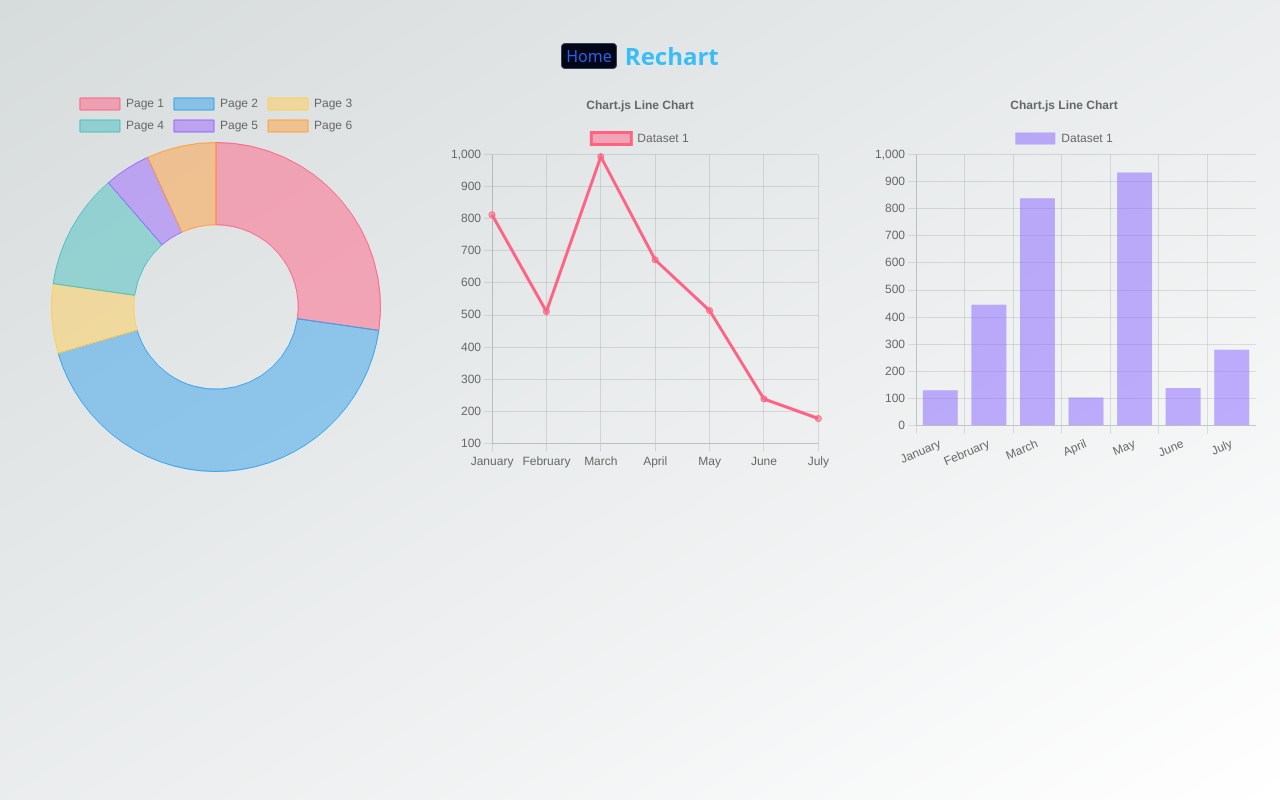
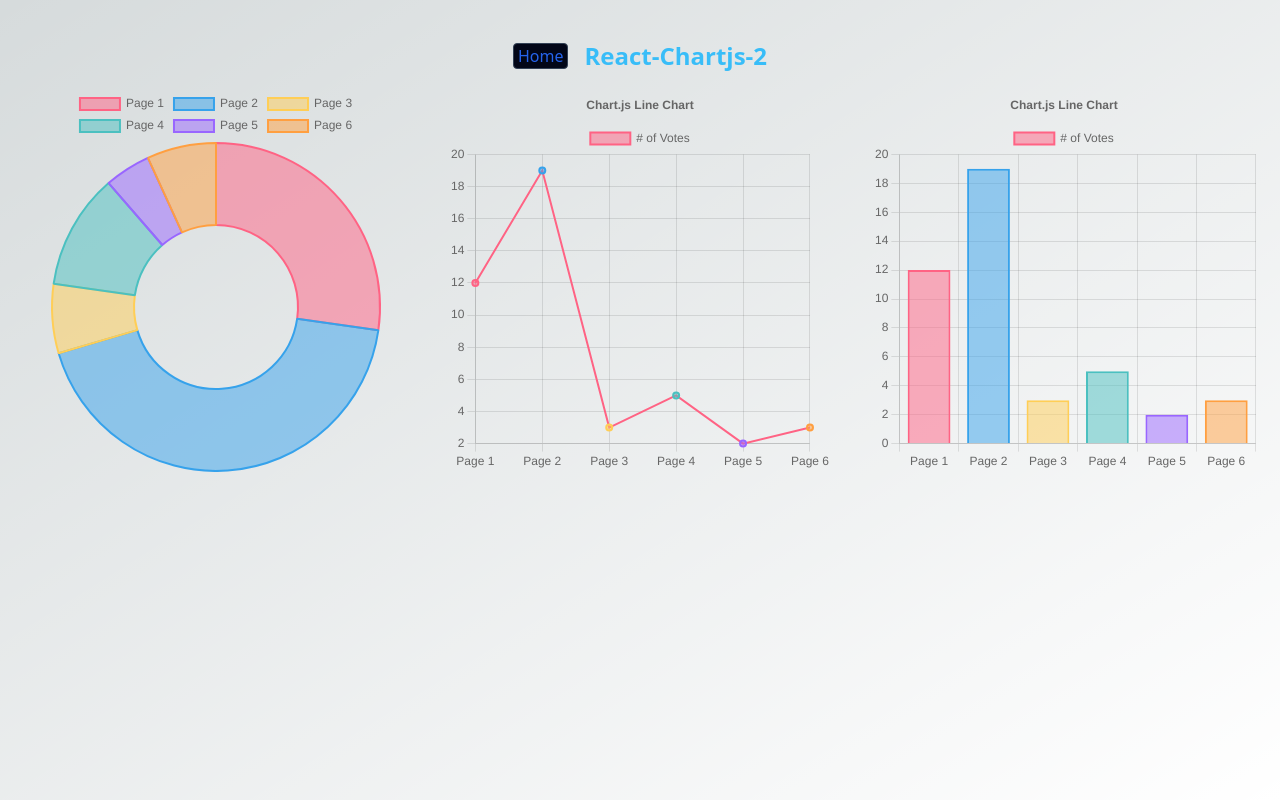
Before and after one commit to EtshD1/charty, a Next.js app: page /react-chartjs-2 in a window 1280 px wide. Built offline with nearby package versions, Linux system fonts and the light colour scheme.

Commit message:
RC2: Use common data

```diff
--- a/src/components/pageTemplate.tsx
+++ b/src/components/pageTemplate.tsx
@@ -13,7 +13,7 @@
             <Head>
                 <title>Charts Demo - {title}</title>
             </Head>
-            <div className="flex gap-2 items-center ">
+            <div className="flex gap-4 items-center">
                 <Link
                     href="/"
                     className="text-blue-600 hover:underline bg-slate-950 px-1 rounded border border-solid border-slate-700"
--- a/src/components/react-chartjs-2/bar.tsx
+++ b/src/components/react-chartjs-2/bar.tsx
@@ -10,6 +10,7 @@
     BarElement,
 } from "chart.js";
 import { Bar } from "react-chartjs-2";
+import { RC2Data } from ".";
 
 export const options = {
     plugins: {
@@ -23,21 +24,7 @@
     },
 };
 
-const labels = ["January", "February", "March", "April", "May", "June", "July"];
-
-export const data = {
-    labels,
-    datasets: [
-        {
-            label: "Dataset 1",
-            data: labels.map(() => Math.floor(Math.random() * 1000)),
-            borderColor: "rgb(132, 99, 255)",
-            backgroundColor: "rgba(132, 99, 255, 0.5)",
-        },
-    ],
-};
-
-const RC2BarDiagram = () => {
+const RC2BarDiagram = ({ data }: { data: RC2Data }) => {
     ChartJS.register(
         CategoryScale,
         LinearScale,
--- a/src/components/react-chartjs-2/doughnut.tsx
+++ b/src/components/react-chartjs-2/doughnut.tsx
@@ -1,33 +1,7 @@
 import { Doughnut } from "react-chartjs-2";
+import { RC2Data } from ".";
 
-export const data = {
-    labels: ["Page 1", "Page 2", "Page 3", "Page 4", "Page 5", "Page 6"],
-    datasets: [
-        {
-            label: "# of Votes",
-            data: [12, 19, 3, 5, 2, 3],
-            backgroundColor: [
-                "rgba(255, 99, 132, 0.5)",
-                "rgba(54, 162, 235, 0.5)",
-                "rgba(255, 206, 86, 0.5)",
-                "rgba(75, 192, 192, 0.5)",
-                "rgba(153, 102, 255, 0.5)",
-                "rgba(255, 159, 64, 0.5)",
-            ],
-            borderColor: [
-                "rgba(255, 99, 132, 1)",
-                "rgba(54, 162, 235, 1)",
-                "rgba(255, 206, 86, 1)",
-                "rgba(75, 192, 192, 1)",
-                "rgba(153, 102, 255, 1)",
-                "rgba(255, 159, 64, 1)",
-            ],
-            borderWidth: 1,
-        },
-    ],
-};
-
-const RC2DoughnutDiagram = () => {
+const RC2DoughnutDiagram = ({ data }: { data: RC2Data }) => {
     return (
         <div className="w-96 h-96">
             <Doughnut data={data} />
--- a/src/components/react-chartjs-2/index.tsx
+++ b/src/components/react-chartjs-2/index.tsx
@@ -1,13 +1,103 @@
+import { useEffect, useState } from "react";
 import RC2BarDiagram from "./bar";
 import RC2DoughnutDiagram from "./doughnut";
 import RC2LineDiagram from "./line";
 
+export interface RC2Data {
+    labels: string[];
+    datasets: {
+        label: string;
+        data: number[];
+        backgroundColor: string[];
+        borderColor: string[];
+        borderWidth: number;
+    }[];
+}
+
 const RC2Page = () => {
+    const [data, setData] = useState<RC2Data>();
+
+    useEffect(() => {
+        setTimeout(() => {
+            setData({
+                labels: [
+                    "Page 1",
+                    "Page 2",
+                    "Page 3",
+                    "Page 4",
+                    "Page 5",
+                    "Page 6",
+                ],
+                datasets: [
+                    {
+                        label: "# of Votes",
+                        data: [15, 22, 6, 8, 6, 7],
+                        backgroundColor: [
+                            "rgba(255, 99, 132, 0.5)",
+                            "rgba(54, 162, 235, 0.5)",
+                            "rgba(255, 206, 86, 0.5)",
+                            "rgba(75, 192, 192, 0.5)",
+                            "rgba(153, 102, 255, 0.5)",
+                            "rgba(255, 159, 64, 0.5)",
+                        ],
+                        borderColor: [
+                            "rgba(255, 99, 132, 1)",
+                            "rgba(54, 162, 235, 1)",
+                            "rgba(255, 206, 86, 1)",
+                            "rgba(75, 192, 192, 1)",
+                            "rgba(153, 102, 255, 1)",
+                            "rgba(255, 159, 64, 1)",
+                        ],
+                        borderWidth: 2,
+                    },
+                ],
+            });
+        }, 10000);
+
+        setTimeout(() => {
+            setData({
+                labels: [
+                    "Page 1",
+                    "Page 2",
+                    "Page 3",
+                    "Page 4",
+                    "Page 5",
+                    "Page 6",
+                ],
+                datasets: [
+                    {
+                        label: "# of Votes",
+                        data: [12, 19, 3, 5, 2, 3],
+                        backgroundColor: [
+                            "rgba(255, 99, 132, 0.5)",
+                            "rgba(54, 162, 235, 0.5)",
+                            "rgba(255, 206, 86, 0.5)",
+                            "rgba(75, 192, 192, 0.5)",
+                            "rgba(153, 102, 255, 0.5)",
+                            "rgba(255, 159, 64, 0.5)",
+                        ],
+                        borderColor: [
+                            "rgba(255, 99, 132, 1)",
+                            "rgba(54, 162, 235, 1)",
+                            "rgba(255, 206, 86, 1)",
+                            "rgba(75, 192, 192, 1)",
+                            "rgba(153, 102, 255, 1)",
+                            "rgba(255, 159, 64, 1)",
+                        ],
+                        borderWidth: 2,
+                    },
+                ],
+            });
+        }, 2000);
+    }, []);
+
+    if (data === undefined) return <div>Loading</div>;
+
     return (
         <div className="flex gap-10">
-            <RC2DoughnutDiagram />
-            <RC2LineDiagram />
-            <RC2BarDiagram />
+            <RC2DoughnutDiagram data={data} />
+            <RC2LineDiagram data={data} />
+            <RC2BarDiagram data={data} />
         </div>
     );
 };
--- a/src/components/react-chartjs-2/line.tsx
+++ b/src/components/react-chartjs-2/line.tsx
@@ -10,6 +10,7 @@
     Legend,
 } from "chart.js";
 import { Line } from "react-chartjs-2";
+import { RC2Data } from ".";
 
 export const options = {
     plugins: {
@@ -23,21 +24,7 @@
     },
 };
 
-const labels = ["January", "February", "March", "April", "May", "June", "July"];
-
-export const data = {
-    labels,
-    datasets: [
-        {
-            label: "Dataset 1",
-            data: labels.map(() => Math.floor(Math.random() * 1000)),
-            borderColor: "rgb(255, 99, 132)",
-            backgroundColor: "rgba(255, 99, 132, 0.5)",
-        },
-    ],
-};
-
-const RC2LineDiagram = () => {
+const RC2LineDiagram = ({ data }: { data: RC2Data }) => {
     ChartJS.register(
         CategoryScale,
         LinearScale,
--- a/src/pages/react-chartjs-2.tsx
+++ b/src/pages/react-chartjs-2.tsx
@@ -5,7 +5,7 @@
 const ReactChartjs2 = () => {
     ChartJS.register(ArcElement, Tooltip, Legend);
     return (
-        <PageTemplate title="Rechart">
+        <PageTemplate title="React-Chartjs-2">
             <RC2Page />
         </PageTemplate>
     );
```
